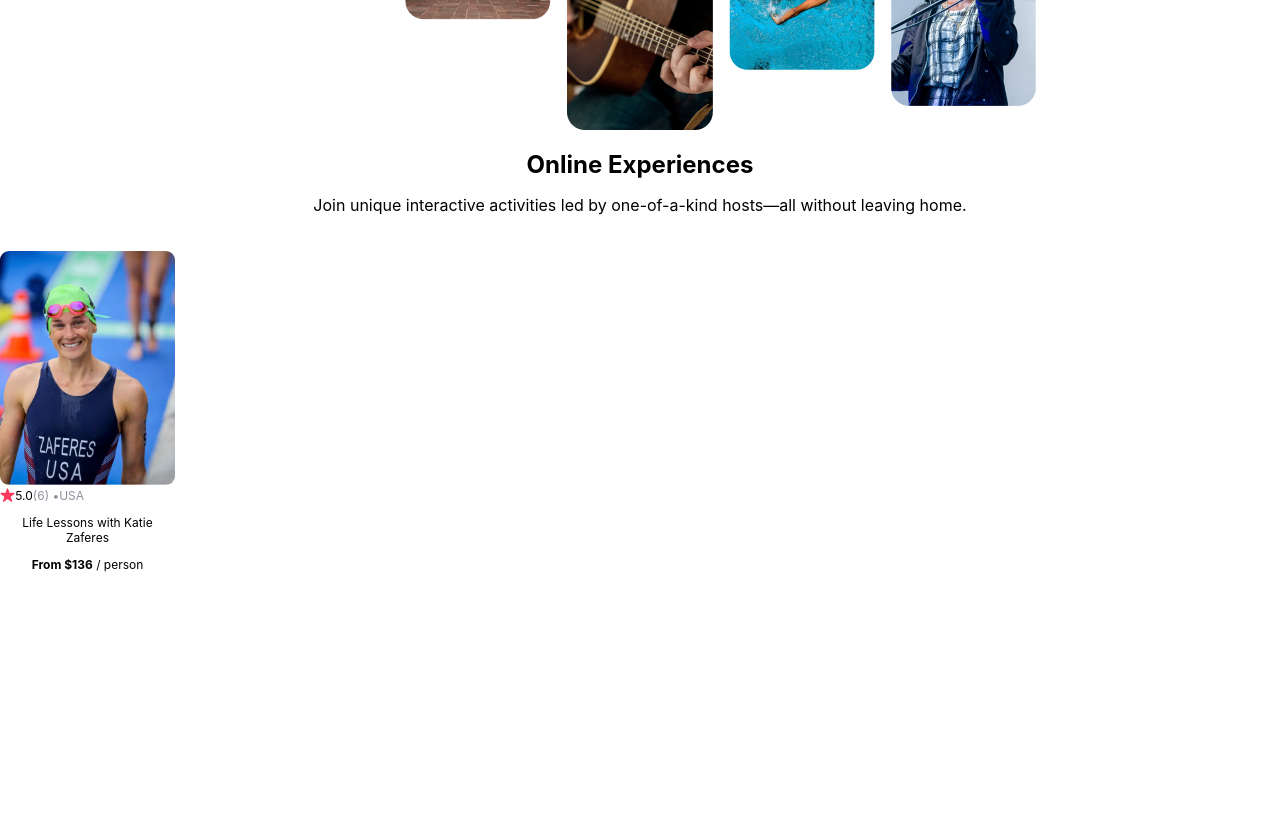
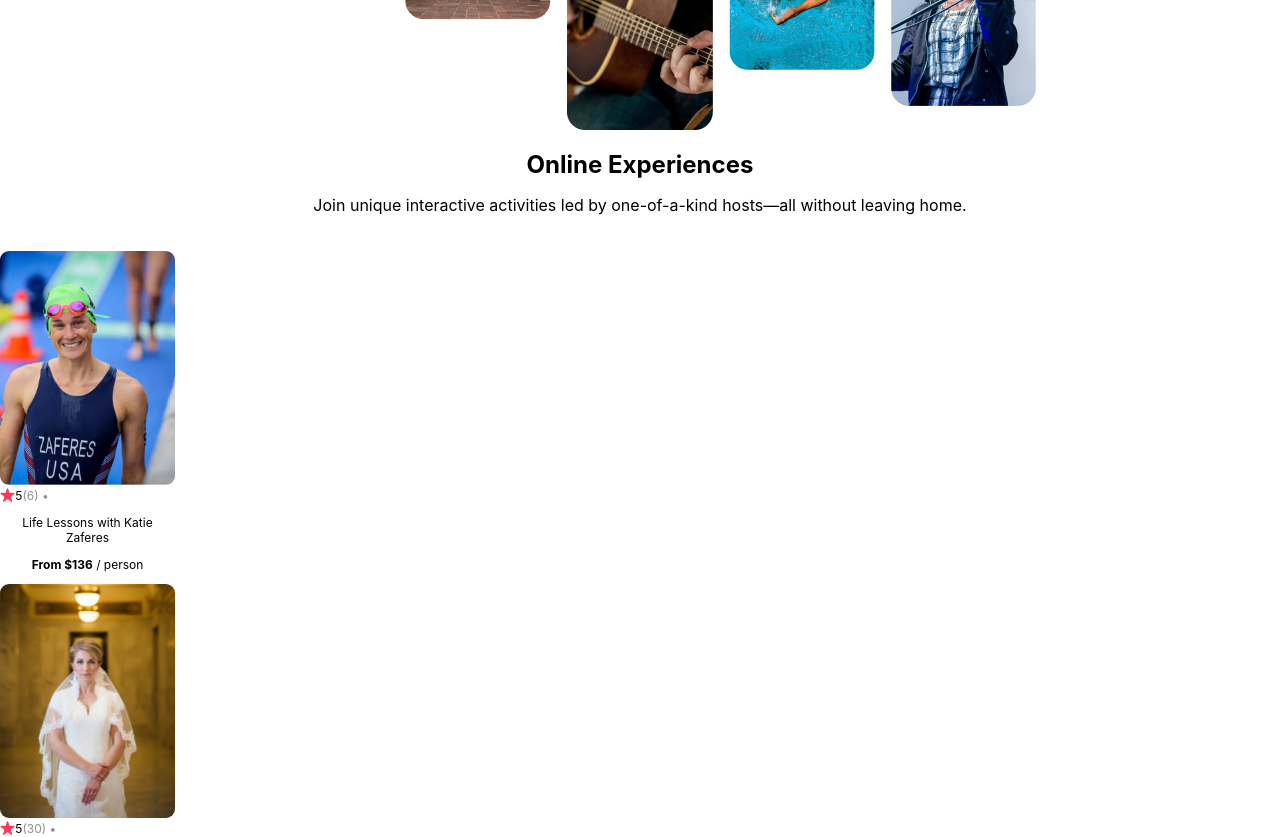
Before and after one commit to kchiv/airbnb-clone, a React (Create React App) app: page / in a window 1280 px wide. Shown: the part 424-1261 px from the top of the page. Before the commit the page ends 1008 px from the top, so only its background shows below. Built offline with nearby package versions, Linux system fonts and the light colour scheme.

Commit message:
adding map() for Card component
This essentially allows us to loop through the data and output many Card components without repeating ourselves.

```diff
--- a/src/App.js
+++ b/src/App.js
@@ -3,20 +3,27 @@ import './App.css';
 import Navbar from './components/Navbar';
 import Hero from './components/Hero';
 import Card from './components/Card';
+import data from './data';
 
 function App() {
+  const cards = data.map(item => {
+    return (
+      <Card
+        img={item.coverImg}
+        rating={item.stats.rating}
+        reviewCount={item.stats.reviewCount}
+        location={item.location}
+        title={item.title}
+        price={item.price}
+      />
+    )
+  })
+
   return (
     <div className="App">
       <Navbar />
       <Hero />
-      <Card
-        img="katie-zaferes.png"
-        rating="5.0"
-        reviewCount={6}
-        country="USA"
-        title="Life Lessons with Katie Zaferes"
-        price={136}
-      />
+      {cards}
     </div>
   );
 }
```
